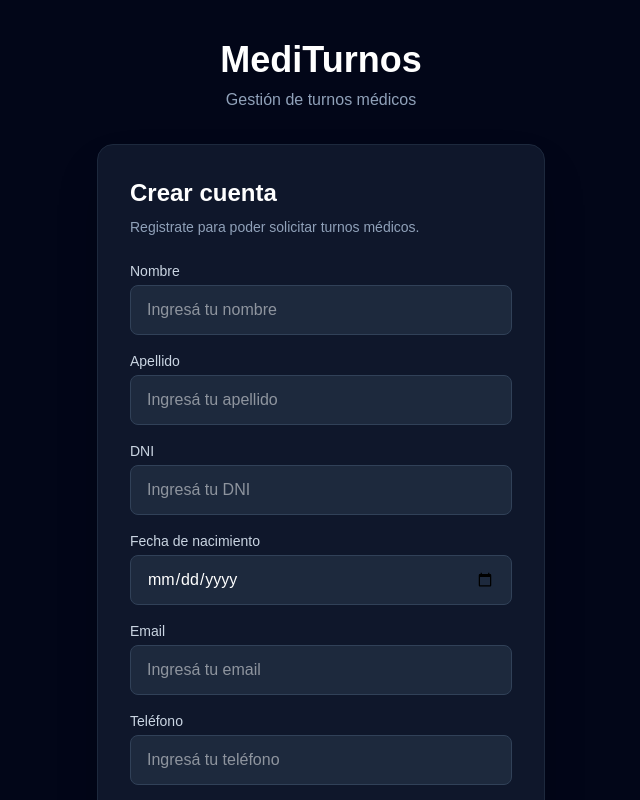
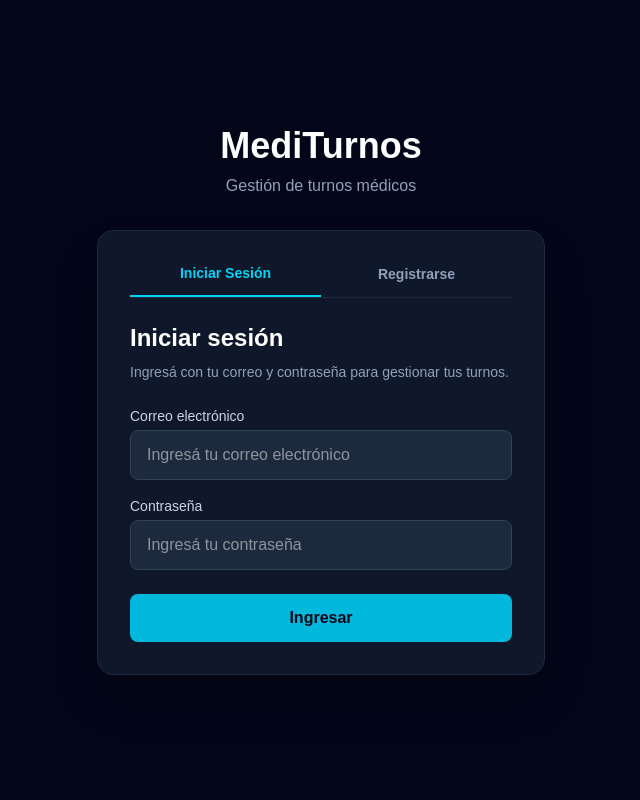
Before and after one commit to MConstanzaGarello/MediTurnos, a Next.js app: page / in a window 1280 px wide. Shown: the top 800 px of the page, without its empty margins (319-959 px from the left). Built offline with nearby package versions, Linux system fonts and the light colour scheme.

Commit message:
Diseno y validaciones del login (HU-02)

```diff
--- a/app/page.tsx
+++ b/app/page.tsx
@@ -3,6 +3,62 @@
 import { useState } from "react";
 
 export default function Home() {
+  const [activeTab, setActiveTab] = useState<"login" | "registro">("login");
+
+  // --- HU-02: Inicio de sesión ---
+  const [loginForm, setLoginForm] = useState({
+    email: "",
+    password: "",
+  });
+
+  const [loginErrors, setLoginErrors] = useState<{
+    email?: string;
+    password?: string;
+  }>({});
+
+  const handleLoginChange = (e: React.ChangeEvent<HTMLInputElement>) => {
+    const { name, value } = e.target;
+
+    setLoginForm({
+      ...loginForm,
+      [name]: value,
+    });
+
+    // Limpia el error del campo apenas el usuario vuelve a escribir en él.
+    if (loginErrors[name as "email" | "password"]) {
+      setLoginErrors({
+        ...loginErrors,
+        [name]: undefined,
+      });
+    }
+  };
+
+  const handleLoginSubmit = (e: React.FormEvent) => {
+    e.preventDefault();
+
+    const newErrors: { email?: string; password?: string } = {};
+
+    if (!loginForm.email) {
+      newErrors.email = "Este campo es obligatorio.";
+    } else if (!/^[^\s@]+@[^\s@]+\.[^\s@]+$/.test(loginForm.email)) {
+      newErrors.email = "Ingresa un correo electrónico válido.";
+    }
+
+    if (!loginForm.password) {
+      newErrors.password = "Este campo es obligatorio.";
+    }
+
+    setLoginErrors(newErrors);
+
+    if (Object.keys(newErrors).length > 0) {
+      return;
+    }
+
+    // TODO (subissue 4/5): verificación real de credenciales contra el
+    // backend (endpoint de autenticación + hashing de contraseñas).
+    // Todavía no está implementado porque el backend no existe en este sprint.
+  };
+
   const [form, setForm] = useState({
     nombre: "",
     apellido: "",
@@ -58,6 +114,95 @@ export default function Home() {
         </div>
 
         <div className="bg-slate-900 border border-slate-800 rounded-2xl p-8 shadow-2xl">
+
+          <div className="flex mb-6 border-b border-slate-800">
+            <button
+              type="button"
+              onClick={() => setActiveTab("login")}
+              className={`flex-1 pb-3 text-sm font-semibold transition ${
+                activeTab === "login"
+                  ? "text-cyan-400 border-b-2 border-cyan-400"
+                  : "text-slate-400"
+              }`}
+            >
+              Iniciar Sesión
+            </button>
+            <button
+              type="button"
+              onClick={() => setActiveTab("registro")}
+              className={`flex-1 pb-3 text-sm font-semibold transition ${
+                activeTab === "registro"
+                  ? "text-cyan-400 border-b-2 border-cyan-400"
+                  : "text-slate-400"
+              }`}
+            >
+              Registrarse
+            </button>
+          </div>
+
+          {activeTab === "login" ? (
+            <>
+              <h2 className="text-2xl font-semibold text-white mb-2">
+                Iniciar sesión
+              </h2>
+
+              <p className="text-slate-400 text-sm mb-6">
+                Ingresá con tu correo y contraseña para gestionar tus turnos.
+              </p>
+
+              <form onSubmit={handleLoginSubmit} className="space-y-4" noValidate>
+                <div>
+                  <label className="block text-sm text-slate-300 mb-1">
+                    Correo electrónico
+                  </label>
+                  <input
+                    type="email"
+                    name="email"
+                    value={loginForm.email}
+                    onChange={handleLoginChange}
+                    placeholder="Ingresá tu correo electrónico"
+                    className={`w-full rounded-lg bg-slate-800 border px-4 py-3 text-white outline-none focus:border-cyan-400 ${
+                      loginErrors.email ? "border-red-500" : "border-slate-700"
+                    }`}
+                  />
+                  {loginErrors.email && (
+                    <p className="text-red-500 text-xs mt-1">
+                      {loginErrors.email}
+                    </p>
+                  )}
+                </div>
+
+                <div>
+                  <label className="block text-sm text-slate-300 mb-1">
+                    Contraseña
+                  </label>
+                  <input
+                    type="password"
+                    name="password"
+                    value={loginForm.password}
+                    onChange={handleLoginChange}
+                    placeholder="Ingresá tu contraseña"
+                    className={`w-full rounded-lg bg-slate-800 border px-4 py-3 text-white outline-none focus:border-cyan-400 ${
+                      loginErrors.password ? "border-red-500" : "border-slate-700"
+                    }`}
+                  />
+                  {loginErrors.password && (
+                    <p className="text-red-500 text-xs mt-1">
+                      {loginErrors.password}
+                    </p>
+                  )}
+                </div>
+
+                <button
+                  type="submit"
+                  className="w-full bg-cyan-500 hover:bg-cyan-400 text-slate-950 font-semibold rounded-lg py-3 mt-2 transition"
+                >
+                  Ingresar
+                </button>
+              </form>
+            </>
+          ) : (
+            <>
               <h2 className="text-2xl font-semibold text-white mb-2">
                 Crear cuenta
               </h2>
@@ -187,6 +332,8 @@ export default function Home() {
                 </button>
 
               </form>
+            </>
+          )}
         </div>
       </div>
     </main>
```
Lines whose indentation alone changed are shown as unchanged.
